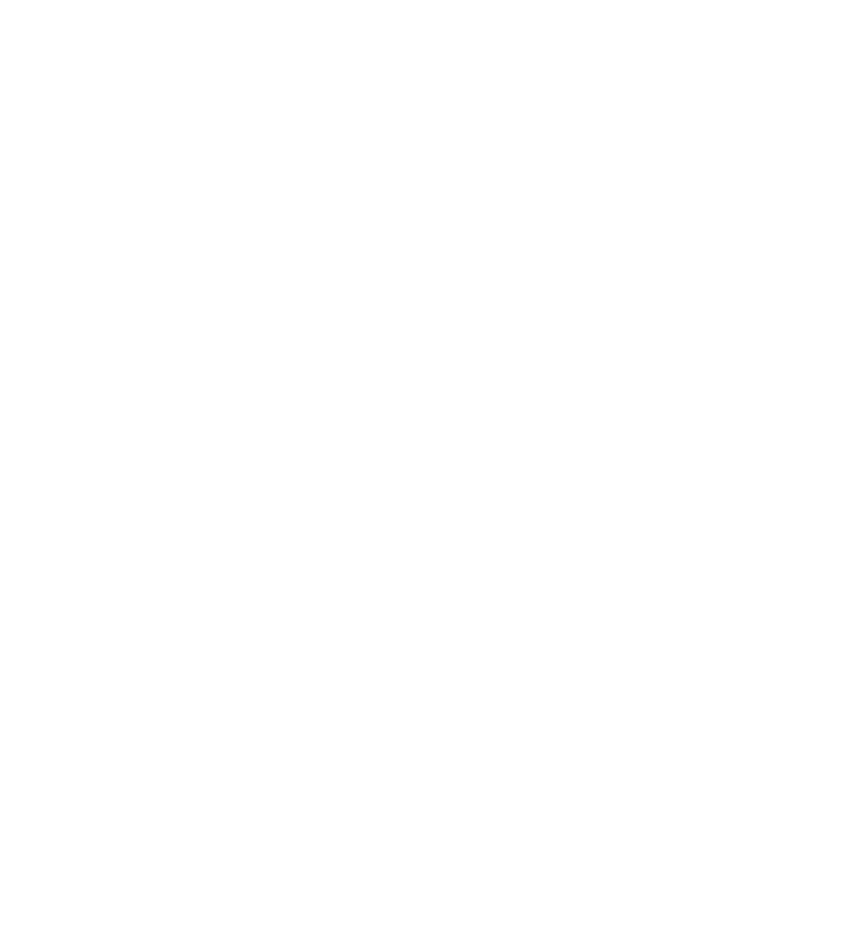
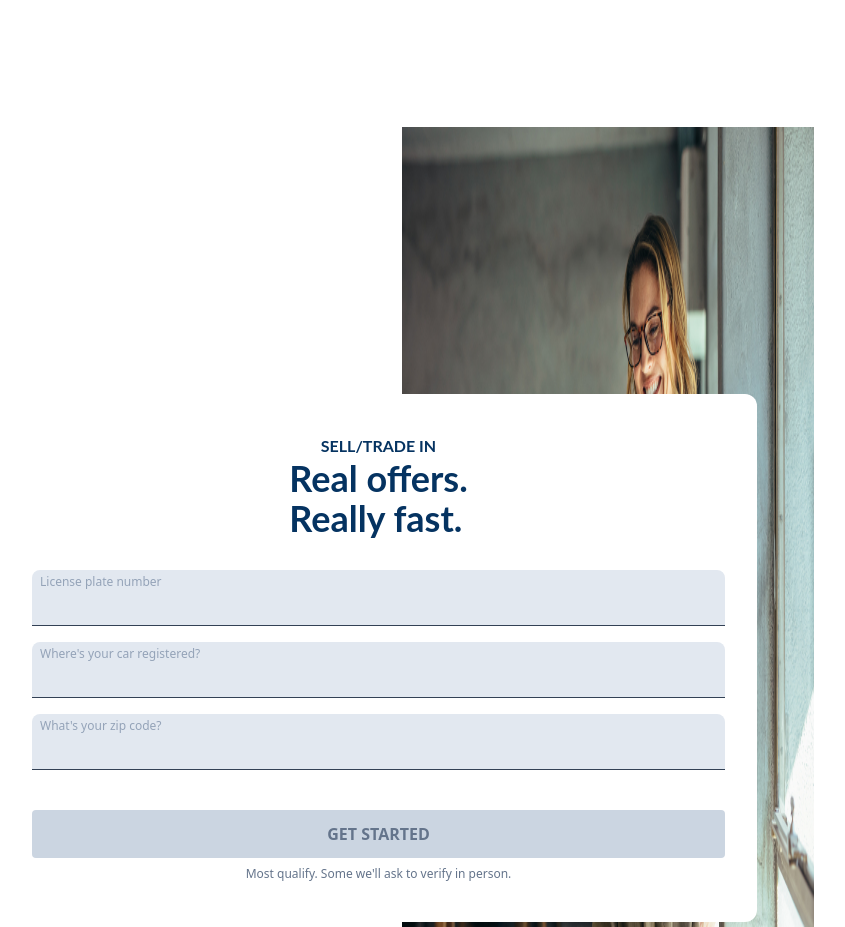
Before and after one commit to 5F8575tree/landing-page-next, a Next.js app: page / in a window 1280 px wide. Shown: the part 2730-3657 px from the top of the page, without its empty margins (32-877 px from the left). Before the commit the page ends 2797 px from the top, so only its background shows below. Built offline with nearby package versions, Linux system fonts and the light colour scheme.

Commit message:
draft the instant-offers section with trnasitions

```diff
--- /dev/null
+++ b/src/components/InstantOffers/InstantOffers.jsx
@@ -0,0 +1,110 @@
+import Image from "next/image";
+import { useEffect, useState } from "react";
+
+const InstantOffers = () => {
+  const [phoneImageIsVisible, setPhoneImageIsVisible] = useState(false);
+  const [formIsVisible, setFormIsVisible] = useState(false);
+
+  const handleScroll = () => {
+    const imageScrollThreshold = 2900;
+    const formScrollThreshold = 3100;
+    if (
+      window.scrollY >= imageScrollThreshold &&
+      window.scrollY >= formScrollThreshold
+    ) {
+      setPhoneImageIsVisible(true);
+      setFormIsVisible(true);
+    } else if (window.scrollY >= imageScrollThreshold) {
+      setPhoneImageIsVisible(true);
+      setFormIsVisible(false);
+    } else {
+      setPhoneImageIsVisible(false);
+      setFormIsVisible(false);
+    }
+  };
+
+  useEffect(() => {
+    window.addEventListener("scroll", handleScroll);
+
+    return () => {
+      window.removeEventListener("scroll", handleScroll);
+    };
+  }, []);
+
+  const inputStyle = `bg-slate-200
+                      h-14
+                      w-full
+                      border-b
+                      border-slate-700
+                      rounded-t-lg
+                      relative
+                      mb-4
+                      focus:border-blue-700
+                      focus:outline-none
+                      focus:pl-2
+                      focus:pt-3
+                      placeholder:text-slate-600
+                      focus:placeholder:text-slate-400
+                      `;
+
+  return (
+    <div className="relative flex flex-col items-center">
+      <Image
+        src="/phone-image.jpg"
+        width="412"
+        height="900"
+        alt="businesswoman looking at phone and smiling"
+        className={`h-screen ${
+          phoneImageIsVisible ? "phone-image-visible" : ""
+        }`}
+        id="phone-image"
+      />
+      <div
+        className={`bg-white flex flex-col items-center py-10 px-8 mx-8 absolute top-1/3 left-0 rounded-xl ${
+          formIsVisible ? "form-visible" : ""
+        }`}
+        id="instant-offers-form"
+      >
+        <h5 className="blue-text uppercase font-bold">Sell/Trade In</h5>
+        <h2 className="blue-text text-4xl font-bold">
+          Real offers. <br />
+          Really fast.
+        </h2>
+        <form action="submit" className="mt-8">
+          <input type="text" className={inputStyle} />
+          <label
+            htmlFor=""
+            className="absolute left-10 text-xs mt-1 text-slate-400"
+          >
+            License plate number
+          </label>
+          <input type="text" className={inputStyle} />
+          <label
+            htmlFor=""
+            className="absolute left-10 text-xs mt-1 text-slate-400"
+          >
+            Where&#39;s your car registered?
+          </label>
+          <input type="text" className={inputStyle} />
+          <label
+            htmlFor=""
+            className="absolute left-10 text-xs mt-1 text-slate-400"
+          >
+            What&#39;s your zip code?
+          </label>
+        </form>
+        <a
+          href="#"
+          className="uppercase bg-slate-300 text-slate-500 font-bold py-3 mt-6 w-full text-center rounded"
+        >
+          get started
+        </a>
+        <p className="text-xs mt-2 text-slate-500">
+          Most qualify. Some we&#39;ll ask to verify in person.
+        </p>
+      </div>
+    </div>
+  );
+};
+
+export default InstantOffers;
--- a/src/components/SocialProof/SocialProof.jsx
+++ b/src/components/SocialProof/SocialProof.jsx
@@ -55,7 +55,7 @@
           A hassle-free kind <br />
           of happy
         </h2>
-        <h4 className=" uppercase text-sm text-blue-400 font-bold mb-1 mt-4 text-center">
+        <h4 className=" uppercase text-sm text-blue-400 font-bold mb-16 mt-4 text-center">
           #showyourbow
         </h4>
       </div>
--- a/src/pages/index.js
+++ b/src/pages/index.js
@@ -1,5 +1,6 @@
 import BudgetSearch from "@/components/BudgetSearch/BudgetSearch";
 import Hero from "@/components/Hero/Hero";
+import InstantOffers from "@/components/InstantOffers/InstantOffers";
 import ReasonToBelieve from "@/components/ReasonToBelieve/ReasonToBelieve";
 import SocialProof from "@/components/SocialProof/SocialProof";
 import { Inter } from "next/font/google";
@@ -13,6 +14,7 @@
       <BudgetSearch />
       <ReasonToBelieve />
       <SocialProof />
+      <InstantOffers />
     </main>
   );
 }
--- a/src/styles/globals.css
+++ b/src/styles/globals.css
@@ -93,7 +93,7 @@
     background-position: -600px 0;
     background-repeat: no-repeat;
     width: 350px;
-    transition: width 0.9s ease-in-out;
+    transition: width 2s ease-in-out;
   }
 
   #reasons-to-believe.expanded {
@@ -129,6 +129,25 @@
   #carousel-portion.carousel-visible {
     opacity: 1;
     transform: translateY(0);
+  }
+
+  #phone-image {
+    object-fit: cover;
+    width: 350px;
+    transition: width 3s ease-in-out;
+  }
+
+  #phone-image.phone-image-visible {
+    width: 100vw;
+  }
+
+  #instant-offers-form {
+    opacity: 0;
+    transition: opacity 2s ease-in-out;
+  }
+
+  #instant-offers-form.form-visible {
+    opacity: 1;
   }
 }
 
```
Also changed, not shown: public/phone-image.jpg (added).
